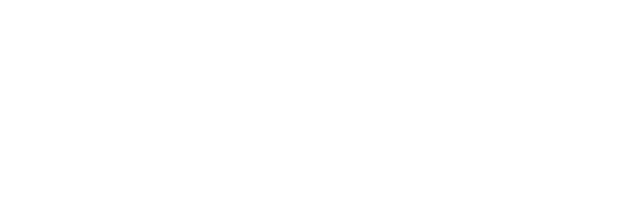
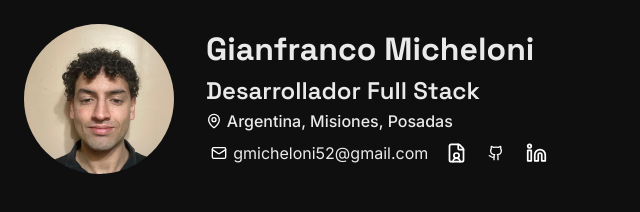
Before and after one commit to GMicheloni/portafolio, a plain HTML site: page index.html in a window 1280 px wide. Shown: the whole page, without its empty margins (0-640 px from the left). Drawn offline with Linux system fonts and the light colour scheme.

Commit message:
feat: add header section

```diff
--- /dev/null
+++ b/index.css
@@ -0,0 +1,152 @@
+header {
+  display: flex;
+  flex-direction: column;
+  align-items: center;
+  gap: 1rem;
+  padding: 1.5rem;
+  text-align: center;
+}
+
+header h1 {
+  font-weight: 700;
+}
+header h2 {
+  font-weight: 600;
+}
+
+body {
+  font-family: "Inter", sans-serif;
+}
+
+h1,
+h2,
+h3 {
+  font-family: "Space Grotesk", sans-serif;
+}
+
+.profile-pic {
+  width: 120px;
+  height: 120px;
+  border-radius: 50%;
+  overflow: hidden;
+}
+
+.profile-pic img {
+  width: 100%;
+  height: 100%;
+  object-fit: cover;
+}
+
+@media (min-width: 768px) {
+  header {
+    flex-direction: row;
+    text-align: left;
+    justify-content: flex-start;
+    gap: 2rem;
+  }
+
+  .profile-pic {
+    width: 150px;
+    height: 150px;
+  }
+
+  .contact-button {
+    width: 50px;
+    height: 50px;
+  }
+
+  .button-image {
+    width: 24px;
+    height: 24px;
+  }
+}
+
+.name-title {
+  display: flex;
+  flex-direction: column;
+
+  padding: auto;
+  justify-content: flex-start;
+  align-items: flex-start;
+}
+
+body {
+  background-color: #0f0f0f;
+  color: #eaeaea;
+}
+
+.location {
+  display: flex;
+  gap: 0.3rem;
+  font-weight: 500;
+}
+
+.contact-info {
+  display: flex;
+}
+
+.mail-button {
+  display: inline-flex;
+  align-items: center;
+  gap: 0.4rem;
+  padding-left: 0.3rem;
+  padding-right: 0.5rem;
+  line-height: 1;
+  color: #eaeaea;
+  border-radius: 999px;
+}
+
+.contact-button {
+  display: inline-flex;
+  align-items: center;
+  justify-content: center;
+
+  padding: 0.5rem 0.6rem;
+
+  border-radius: 999px;
+  background: transparent;
+
+  color: #7c3aed;
+
+  width: 40px;
+  height: 40px;
+
+  cursor: pointer;
+}
+
+.contact-button:hover {
+  border: 1px solid #7c3aed;
+  background: rgba(79, 70, 229, 0.15);
+}
+
+.mail-button:hover {
+  border: 1px solid #7c3aed;
+  background: rgba(79, 70, 229, 0.15);
+}
+
+.copy-msg {
+  position: fixed;
+  bottom: 2rem;
+  left: 50%;
+  transform: translateX(-50%);
+
+  background: #181818;
+  color: #eaeaea;
+
+  padding: 0.6rem 1rem;
+  border-radius: 999px;
+
+  font-size: 0.9rem;
+  opacity: 0;
+  pointer-events: none;
+
+  transition: 0.3s ease;
+}
+
+.copy-msg.show {
+  opacity: 1;
+}
+
+.location a:hover {
+  text-decoration: underline;
+}
--- a/index.html
+++ b/index.html
@@ -1,11 +1,71 @@
-<!DOCTYPE html>
+<!doctype html>
 <html lang="en">
-<head>
-    <meta charset="UTF-8">
-    <meta name="viewport" content="width=device-width, initial-scale=1.0">
-    <title>Document</title>
-</head>
-<body>
+  <head>
+    <meta charset="UTF-8" />
+    <meta name="viewport" content="width=device-width, initial-scale=1.0" />
+    <title>Portafolio</title>
+    <link rel="preconnect" href="https://fonts.googleapis.com" />
+    <link rel="preconnect" href="https://fonts.gstatic.com" crossorigin />
+    <link
+      href="https://fonts.googleapis.com/css2?family=Inter:wght@400;500;600&family=Space+Grotesk:wght@500;600;700&display=swap"
+      rel="stylesheet"
+    />
 
-</body>
+    <link rel="stylesheet" href="reset.css" />
+    <link rel="stylesheet" href="index.css" />
+  </head>
+  <body>
+    <header>
+      <div class="profile-pic">
+        <img src="foto-perfil.jpeg" alt="foto de perfil" />
+      </div>
+      <div class="name-title">
+        <h1>Gianfranco Micheloni</h1>
+        <h2>Desarrollador Full Stack</h2>
+        <div class="location">
+          <img src="map-pin.svg" alt="pin de ubicacion" />
+          <a
+            target="_blank"
+            href="https://www.google.com/maps/place/Posadas,+Misiones"
+            >Argentina, Misiones, Posadas</a
+          >
+        </div>
+        <div class="contact-info">
+          <button class="mail-button" id="copy-email">
+            <img src="mail.svg" alt="mail icon" />
+            gmicheloni52@gmail.com
+          </button>
+
+          <span class="copy-msg" id="copy-msg">
+            ¡Copiado al portapapeles!
+          </span>
+
+          <a
+            target="_blank"
+            class="contact-button"
+            href="Gianfranco Micheloni - CV - Programador Full Stack.pdf"
+            ><img
+              class="button-image"
+              src="file-user.svg"
+              alt="curriculum image"
+          /></a>
+          <a
+            class="contact-button"
+            href="https://github.com/GMicheloni"
+            target="_blank"
+            ><img src="github.svg" alt="github image"
+          /></a>
+          <a
+            class="contact-button"
+            href="https://www.linkedin.com/in/gianmicheloni/"
+            target="_blank"
+            ><img class="button-image" src="linkedin.svg" alt="linkedin image"
+          /></a>
+        </div>
+      </div>
+    </header>
+    <main></main>
+    <footer></footer>
+    <script src="index.js"></script>
+  </body>
 </html>
--- /dev/null
+++ b/index.js
@@ -0,0 +1,14 @@
+const emailBtn = document.getElementById("copy-email");
+const msg = document.getElementById("copy-msg");
+
+emailBtn.addEventListener("click", () => {
+  const email = "gmicheloni52@gmail.com";
+
+  navigator.clipboard.writeText(email);
+
+  msg.classList.add("show");
+
+  setTimeout(() => {
+    msg.classList.remove("show");
+  }, 2000);
+});
--- /dev/null
+++ b/reset.css
@@ -0,0 +1,66 @@
+
+*,
+*::before,
+*::after {
+  margin: 0;
+  padding: 0;
+  box-sizing: border-box;
+}
+
+
+html {
+  scroll-behavior: smooth;
+  -webkit-text-size-adjust: 100%;
+}
+
+
+body {
+  min-height: 100vh;
+  line-height: 1.5;
+  font-family: system-ui, -apple-system, BlinkMacSystemFont, "Segoe UI",
+    Roboto, Oxygen, Ubuntu, Cantarell, "Open Sans", "Helvetica Neue", sans-serif;
+  text-rendering: optimizeLegibility;
+}
+
+
+img,
+picture,
+video,
+canvas,
+svg {
+  display: block;
+  max-width: 100%;
+}
+
+
+input,
+button,
+textarea,
+select {
+  font: inherit;
+}
+
+
+button {
+  background: none;
+  border: none;
+  cursor: pointer;
+}
+
+
+ul,
+ol {
+  list-style: none;
+}
+
+
+a {
+  text-decoration: none;
+  color: inherit;
+}
+
+
+table {
+  border-collapse: collapse;
+  border-spacing: 0;
+}
```
Also changed, not shown: file-user.svg (added), foto-perfil.jpeg (added), github.svg (added), linkedin.svg (added), mail.svg (added), map-pin.svg (added), 1 other file.
